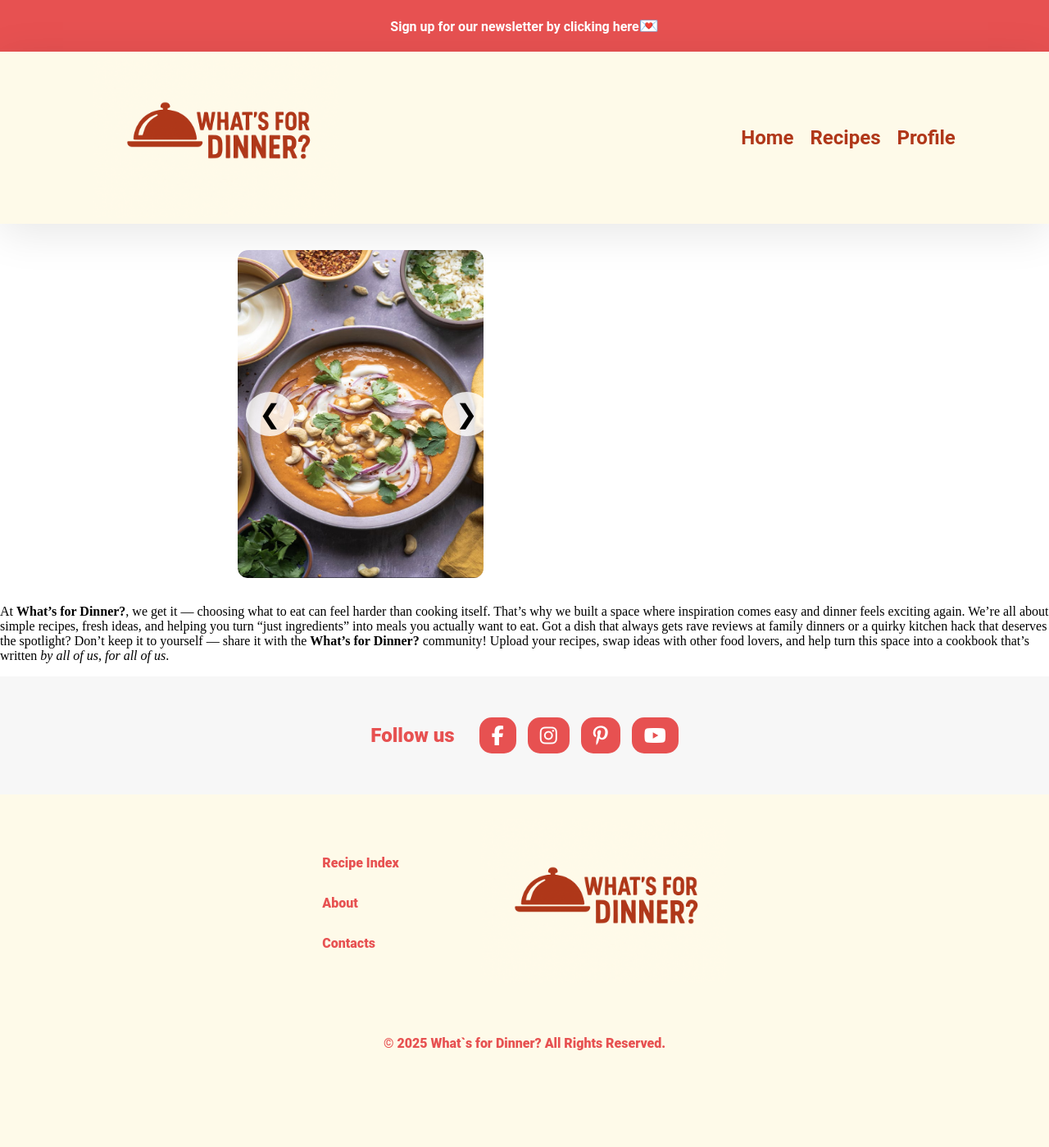
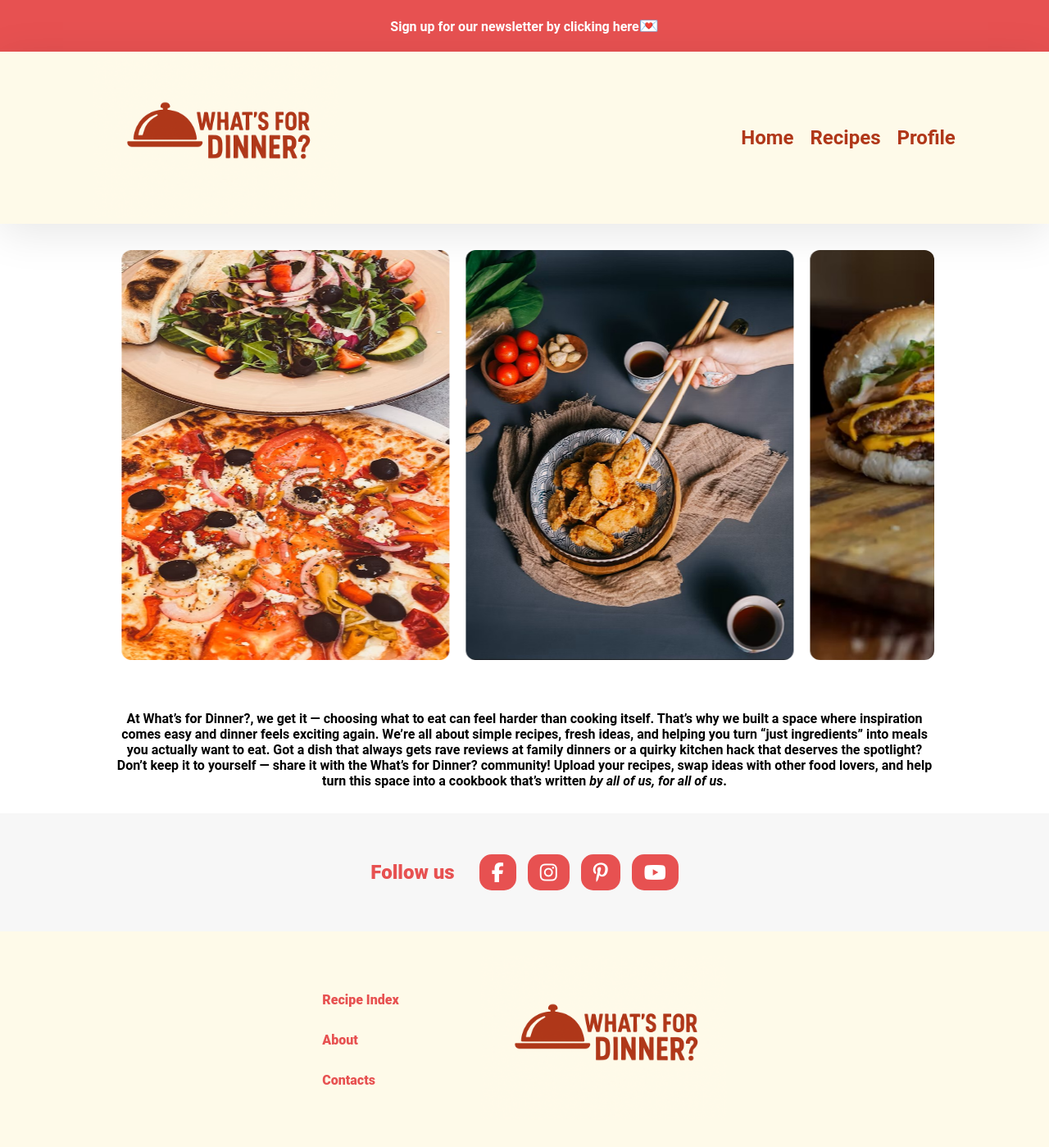
Before and after one commit to mariami57/WhatsForDinner, a Django app: page /about/ in a window 1280 px wide. Shown: the top 1399 px of the page at 82% size. Before the commit the page ends 1281 px from the top, so only its background shows below. Run offline with Django 5.2, Linux system fonts and the light colour scheme.

Commit message:
added updated image carousel

```diff
--- a/static/css/about.css
+++ b/static/css/about.css
@@ -1,7 +1,6 @@
-.carousel {
+.carousel.infinite {
     position: relative;
-    width: 80%;
-    max-width: 700px;
+    width: 1000px;
     margin: 2rem auto;
     overflow: hidden;
     border-radius: 12px;
@@ -10,47 +9,32 @@
 
 .carousel-track {
     display:flex;
-    transition: transfor 0.5s ease-in-out;
+    width: max-content;
+    animation: scroll-left 20s linear infinite;
 }
 
 .carousel-slide {
-    min-width: 100%;
-    box-sizing: border-box;
+    flex: 0 0 auto;
+    margin-right: 20px;
 }
 
 .carousel-slide img {
-    width: 300px;
-    height: 400px;
+    width: 400px;
+    height: 500px;
     display:block;
     border-radius:12px;
+    flex-shrink: 0;
+}
+@keyframes scroll-left {
+  0%   { transform: translateX(0); }
+  100% { transform: translateX(-50%); }
 }
 
-
-.car-btns{
-    width:300px;
+.about-us p {
+    text-align: center;
+    padding: 30px;
+    max-width:1000px;
+    margin: 0 auto;
+    font-family: "Roboto", sans-serif;
+    font-weight:700;
 }
-
-.carousel-btn {
-  position: absolute;
-  top: 50%;
-  transform: translateY(-50%);
-  background: rgba(255,255,255,0.8);
-  border: none;
-  font-size: 2rem;
-  cursor: pointer;
-  padding: 0.5rem 1rem;
-  border-radius: 50%;
-  transition: background 0.3s;
-}
-
-.carousel-btn:hover {
-  background: rgba(255,255,255,1);
-}
-
-.carousel-btn.prev {
-  left: 10px;
-}
-
-.carousel-btn.next {
-      left: 250px;
-}
--- a/static/css/base.css
+++ b/static/css/base.css
@@ -75,7 +75,7 @@ nav ul{
     align-items: center;
     max-width: 1000px;
     padding: 30px;
-   margin: 100px auto;
+    margin: 100px auto;
 
 }
 
--- a/templates/common/about.html
+++ b/templates/common/about.html
@@ -2,29 +2,25 @@
 {% load static %}
 
 {% block content %}
+    <div class="about-us">
+        <div class="carousel infinite">
+            <div class="carousel-track">
+                <div class="carousel-slide"><img src="{% static 'images/photo-1.jpg'%}" alt="Delicious dish 1"></div>
+                <div class="carousel-slide"><img src="{% static 'images/photo-2.jpg'%}" alt="Delicious dish 2"></div>
+                <div class="carousel-slide"><img src="{% static 'images/photo-3.jpg'%}" alt="Delicious dish 3"></div>
+                <div class="carousel-slide"><img src="{% static 'images/photo-4.jpg'%}" alt="Delicious dish 4"></div>
+                <div class="carousel-slide"><img src="{% static 'images/photo-5.jpg'%}" alt="Delicious dish 5"></div>
+                <div class="carousel-slide"><img src="{% static 'images/photo-6.jpg'%}" alt="Delicious dish 6"></div>
 
-    <div class="carousel">
-        <div class="carousel-track">
-            <div class="carousel-slide">
-                <img src="{% static 'images/photo-1.jpg'%}" alt="Delicious dish 1">
+                <div class="carousel-slide"><img src="{% static 'images/photo-1.jpg'%}" alt="Delicious dish 1"></div>
+                <div class="carousel-slide"><img src="{% static 'images/photo-2.jpg'%}" alt="Delicious dish 2"></div>
+                <div class="carousel-slide"><img src="{% static 'images/photo-3.jpg'%}" alt="Delicious dish 3"></div>
+                <div class="carousel-slide"><img src="{% static 'images/photo-4.jpg'%}" alt="Delicious dish 4"></div>
+                <div class="carousel-slide"><img src="{% static 'images/photo-5.jpg'%}" alt="Delicious dish 5"></div>
+                <div class="carousel-slide"><img src="{% static 'images/photo-6.jpg'%}" alt="Delicious dish 6"></div>
             </div>
 
-            <div class="carousel-slide">
-                <img src="{% static 'images/photo-2.jpg'%}" alt="Delicious dish 2">
         </div>
-
-            <div class="carousel-slide">
-                <img src="{% static 'images/photo-3.jpg'%}" alt="Delicious dish 3">
-            </div>
-        </div>
-
-        <button class="carousel-btn prev">&#10094;</button>
-        <button class="carousel-btn next">&#10095;</button>
-    </div>
-
-
-
-
 
         <p>
             At <b>What’s for Dinner?</b>, we get it — choosing what to eat can feel harder than cooking itself.
@@ -38,6 +34,8 @@
             and help turn this space into a cookbook that’s written <i>by all of us, for all of us</i>.
 
         </p>
+    </div>
+
 
 
 <script>
@@ -51,14 +49,10 @@ function updateCarousel(){
     track.style.transform = `translateX(-${currentIndex * 100}%)`;
 }
 
-nextBtn.addEventListener('click', () => {
+setInterval(() => {
     currentIndex = (currentIndex + 1) % slides.length;
     updateCarousel();
-});
 
-prevBtn.addEventListener('click', () => {
-    currentIndex = (currentIndex - 1 + slides.length) % slides.length;
-    updateCarousel();
-});
+}, 3000);
 </script>
 {% endblock %}
```
Also changed, not shown: static/images/photo-4.jpg (added), static/images/photo-5.jpg (added), static/images/photo-6.jpg (added). Lines whose indentation alone changed are shown as unchanged.
